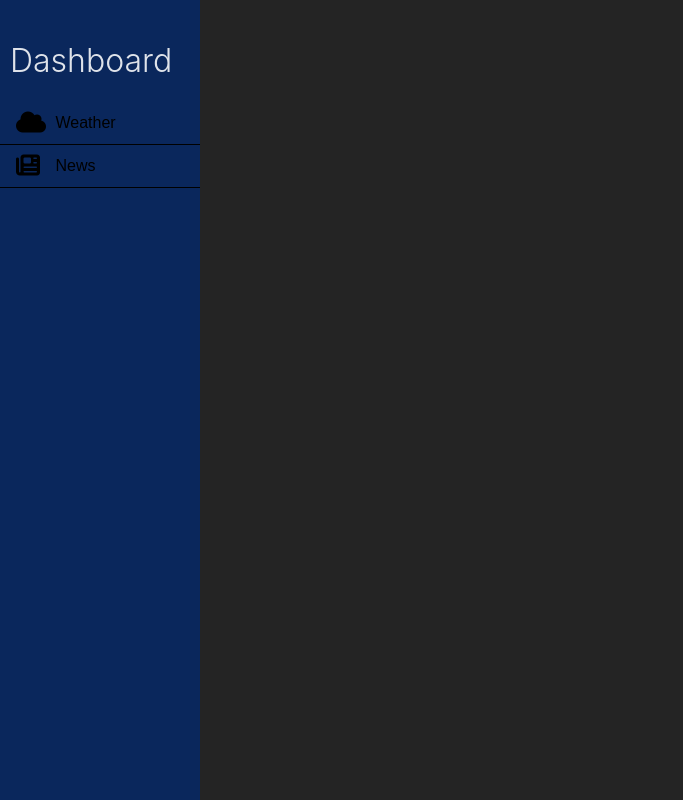
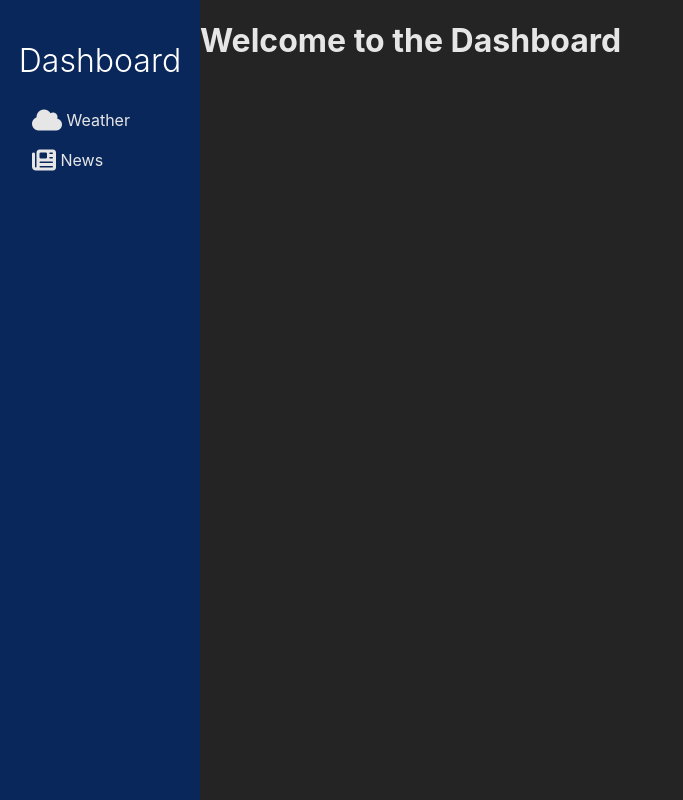
Before and after one commit to Vertulis/agile-widget, a React (Vite) app: page / in a window 1280 px wide. Shown: the whole page, without its empty margins (0-683 px from the left). Built offline with nearby package versions, Linux system fonts and the light colour scheme.

Commit message:
Added Routing and modules for individual component styling. Deleted dashboard component and placed its contents in App component

```diff
--- a/package.json
+++ b/package.json
@@ -12,7 +12,8 @@
   "dependencies": {
     "axios": "^1.7.7",
     "react": "^18.3.1",
-    "react-dom": "^18.3.1"
+    "react-dom": "^18.3.1",
+    "react-router-dom": "^6.27.0"
   },
   "devDependencies": {
     "@eslint/js": "^9.11.1",
--- a/src/App.jsx
+++ b/src/App.jsx
@@ -1,12 +1,22 @@
 import React from 'react';
-import DashBoard from './Dashboard.jsx';
+import { BrowserRouter, Route, Routes } from 'react-router-dom';
+import NewsWidget from './Components/NewsWidget';
+import WeatherWidget from './Components/WeatherWidget';
+import Navbar from './Components/Navbar';
 
 function App() {
-  return (
-    <div>
-        <DashBoard/>
-    </div>
-  )
+    return (
+        <BrowserRouter>
+            <Navbar />
+            <div className="main-content">
+                <Routes>
+                    <Route path='/newsWidget' element={<NewsWidget />} />
+                    <Route path='/weatherWidget' element={<WeatherWidget />} />
+                    <Route path='/' element={<h1>Welcome to the Dashboard</h1>} />
+                </Routes>
+            </div>
+        </BrowserRouter>
+    );
 }
 
-export default App
+export default App;
--- /dev/null
+++ b/src/Components/ArticleCard.jsx
@@ -0,0 +1,16 @@
+import styles from '../Modules/ArticleCard.module.css'
+function ArticleCard({article}){
+
+    return(
+        <a className={styles.articleCard} href={article.link} target="_blank" rel="noopener noreferrer">
+            <img className={styles.articleImage} src={article.image_url}/>
+            <div style={{padding: '0px 5px 10px 5px'}}>
+                <h3 className={styles.articleTitle}>{article.title}</h3>
+                <p className={styles.articleDescription}>{article.description}</p>
+                <p className={styles.articlePublished}>{article.pubDate}</p>
+            </div>
+        </a>
+    )
+}
+
+export default ArticleCard
--- /dev/null
+++ b/src/Components/Navbar.jsx
@@ -0,0 +1,22 @@
+import { NavLink } from "react-router-dom";
+import style from '../Modules/Navbar.module.css'
+
+export default function Navbar(){
+    return(
+        <div className={style.navbar}>
+            <h1 className={style.dashboardHeading}>Dashboard</h1>
+            <ul>
+                <li>
+                    <NavLink to="/weatherWidget" className={({ isActive }) => (isActive ? style.active : '')}>
+                        <i className="fa-solid fa-cloud fa-xl"></i> Weather
+                    </NavLink>
+                </li>
+                <li>
+                    <NavLink to="/newsWidget" className={({ isActive }) => (isActive ? style.active : '')}>
+                        <i className="fa-solid fa-newspaper fa-xl"></i> News
+                    </NavLink>
+                </li>
+            </ul>
+        </div>
+    );
+}
--- a/src/Components/NewsCard.jsx
+++ /dev/null
@@ -1,16 +0,0 @@
-
-function NewsCard({article}){
-
-    return(
-        <a className="article-card" href={article.link} target="_blank" rel="noopener noreferrer">
-            <img className="article-image" src={article.image_url}/>
-            <div style={{padding: '0px 5px 10px 5px'}}>
-                <h3 className="article-title">{article.title}</h3>
-                <p className="article-description">{article.description}</p>
-                <p className="article-published">{article.pubDate}</p>
-            </div>
-        </a>
-    )
-}
-
-export default NewsCard
--- a/src/Components/NewsWidget.jsx
+++ b/src/Components/NewsWidget.jsx
@@ -1,5 +1,5 @@
 import React, { useEffect, useState } from 'react';
-import NewsCard from './NewsCard.jsx';
+import ArticleCard from './ArticleCard.jsx';
 import axios from 'axios';
 
 const NewsWidget = () => {
@@ -47,7 +47,7 @@ const NewsWidget = () => {
             <div className='articles-container'>
                 {news.map((article, index) => (
                     <div key={index}>
-                        <NewsCard article={article} />
+                        <ArticleCard article={article} />
                     </div>
                 ))}
             </div>
--- a/src/Dashboard.jsx
+++ /dev/null
@@ -1,43 +0,0 @@
-import React, { useState } from 'react'
-import NewsWidget  from './Components/NewsWidget';
-import WeatherWidget from './Components/WeatherWidget';
-
-function DashBoard(){
-
-    const [mainView, setMainView] = useState('')
-    const d = new Date();
-
-    const displayWeather =  () => {
-        setMainView('weatherWidget')
-    }
-
-    const displayNews =  () => {
-        setMainView('newsWidget')
-    }
-
-    return(
-        <>
-            <div className='side-navbar'>
-                <h1 className='dashboard-heading'>Dashboard</h1>
-                <div style={{border: "0px", padding: "0px"}}>
-                    <button className='nav-btn' onClick={displayWeather}><i className="fa-solid fa-cloud fa-xl"></i> Weather</button>
-                    <button className='nav-btn' onClick={displayNews}><i className="fa-solid fa-newspaper fa-xl"></i> News</button>
-
-                </div>
-            </div>
-            {mainView === 'weatherWidget' && (
-                <div className='weather-container'>
-                    <WeatherWidget/>
-                </div>
-            )}
-
-            {mainView === 'newsWidget' && (
-                <div className='news-container'>
-                    <NewsWidget/>
-                </div>
-            )}
-        </>
-    );
-}
-
-export default DashBoard
--- /dev/null
+++ b/src/Modules/ArticleCard.module.css
@@ -0,0 +1,37 @@
+.articleCard{
+    display: block;
+    border-top-left-radius: 10px;
+    border-top-right-radius: 10px;
+    background-color: rgba(0,0,0, 0.4);
+    backdrop-filter: blur(6px);
+    text-decoration: none;
+    color: white;
+    transition: transform 0.2s;
+  }
+  .articleTitle{
+    font-weight: 500;
+    font-size: 1.2rem;
+  }
+  .articleImage{
+    border-top-left-radius: 10px;
+    border-top-right-radius: 10px;
+    width: 400px;
+    height: 280px;
+  }
+
+  .articleCard:hover{
+    transform: scale(1.01);
+  }
+  .articleDescription {
+    width: 90%; /* Adjust width as needed */
+    max-height: 150px; /* Use max-height for better control */
+    white-space: normal; /* Allows text to wrap */
+    overflow: hidden; /* Hides overflowed text */
+    text-overflow: ellipsis; /* Displays ellipsis when text overflows */
+    padding: 0 10px;
+    margin-left: auto;
+    margin-right: auto;
+    display: -webkit-box; /* For Safari support */
+    --webkit-line-clamp: 3; /* Number of lines before ellipsis */
+    --webkit-box-orient: vertical; /* Required for line clamping */
+  }
--- /dev/null
+++ b/src/Modules/Navbar.module.css
@@ -0,0 +1,45 @@
+.navbar {
+  height: 100vh;
+  width: 200px;
+  position: fixed;
+  top: 0;
+  left: 0;
+  overflow-x: hidden;
+  padding-top: 20px;
+  background-color: hsl(219, 80%, 20%);
+  color: hsl(0, 0%, 100%);
+}
+
+.navbar ul {
+  margin: 0;
+  padding: 0;
+}
+
+.navbar li {
+  list-style-type: none;
+}
+
+.navbar a {
+  padding: 10px 10px 10px 32px;
+  text-decoration: none;
+  color: hsl(0, 0%, 90%);
+  display: block;
+  transition: background-color 0.3s ease, color 0.3s ease;
+  font-size: 1rem;
+}
+
+.navbar a.active {
+  background-color: hsl(0, 0%, 14%);
+  color: hsl(0, 0%, 95%);
+}
+
+.navbar a:hover {
+  color: hsl(0, 0%, 100%);
+  background-color: hsl(219, 80%, 30%);
+}
+
+.dashboardHeading {
+  font-weight: 300;
+  margin-bottom: 20px;
+  text-align: center;
+}
--- a/src/index.css
+++ b/src/index.css
@@ -1,9 +1,7 @@
 :root {
   font-family: Inter, system-ui, Avenir, Helvetica, Arial, sans-serif;
-
-  color-scheme: light dark;
-  color: rgba(255, 255, 255, 0.87);
-  background-color: #242424;
+  color: hsl(0, 0%, 90%);
+  background-color: hsl(0, 0%, 14%);
 
 }
 
@@ -13,43 +11,9 @@ body{
   border: 0;
 }
 
-/* Side navigationn styling */
-.side-navbar{
-  height: 100vh;
-  width: 200px;
-  position: fixed;
-  top: 0;
-  left: 0;
-  overflow-x: hidden;
-  padding-top: 20px;
-  background-color: hsl(219, 80%, 20%);
+.main-content{
+  margin-left: 200px;
 }
-.dashboard-heading{
-  font-weight: 300;
-  margin-left: 10px;
-
-}
-
-.nav-btn {
-  border: none;
-  border-bottom: 1px solid black;
-  width: 100%;
-  text-align: left;
-  padding: 12px 16px;
-  font-size: 16px;
-  cursor: pointer;
-  background-color: #0a275c;
-  transition: background-color 0.2s ;
-}
-
-.nav-btn:hover {
-  background-color:hsl(219, 80%, 30%);
-}
-
-.nav-btn i{
-  width: 35px;
-}
-
 /* ----------------------------------------------------------------------------- */
 
 .weather-container{
@@ -284,30 +248,6 @@ body{
 .category-btn:hover{
   background-color: hsl(219, 80%, 40%);
 }
-.article-card{
-  display: block;
-  border-top-left-radius: 10px;
-  border-top-right-radius: 10px;
-  background-color: rgba(0,0,0, 0.4);
-  backdrop-filter: blur(6px);
-  text-decoration: none;
-  color: white;
-  transition: transform 0.2s;
-}
-.article-title{
-  font-weight: 500;
-  font-size: 1.2rem;
-}
-.article-image{
-  border-top-left-radius: 10px;
-  border-top-right-radius: 10px;
-  width: 400px;
-  height: 280px;
-}
-
-.article-card:hover{
-  transform: scale(1.01);
-}
 
 .articles-container{
   display: grid;
@@ -316,19 +256,6 @@ body{
   grid-template-columns: 400px 400px 400px;
   column-gap: 10px;
   row-gap: 10px;
-}
-.article-description {
-  width: 90%; /* Adjust width as needed */
-  max-height: 150px; /* Use max-height for better control */
-  white-space: normal; /* Allows text to wrap */
-  overflow: hidden; /* Hides overflowed text */
-  text-overflow: ellipsis; /* Displays ellipsis when text overflows */
-  padding: 0 10px;
-  margin-left: auto;
-  margin-right: auto;
-  display: -webkit-box; /* For Safari support */
-  --webkit-line-clamp: 3; /* Number of lines before ellipsis */
-  --webkit-box-orient: vertical; /* Required for line clamping */
 }
 
 @media only screen and (max-width: 1446px) {
```
Also changed, not shown: 1 other file (tests, documents, lock files or other folders).
